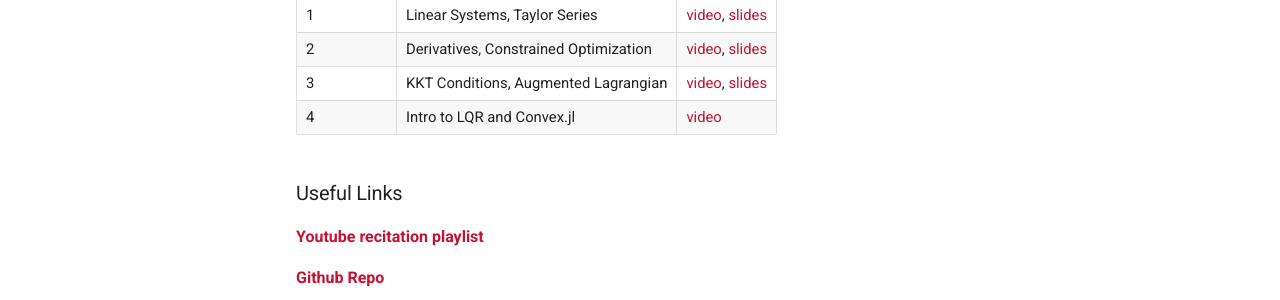
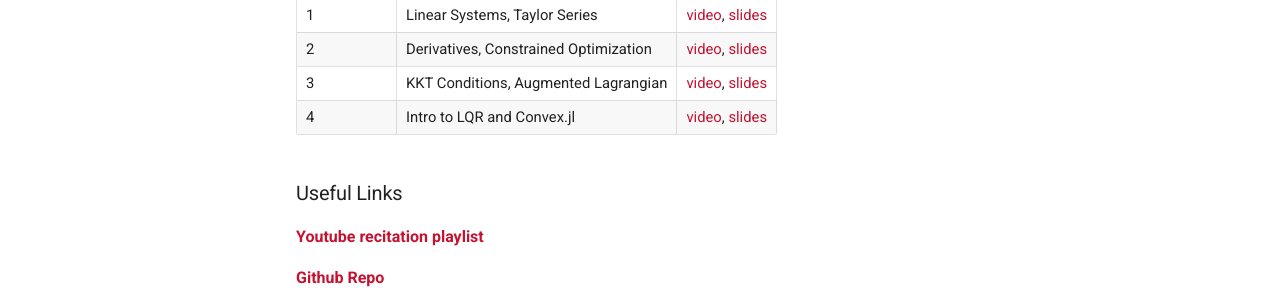
Before and after one commit to cmu-optimal-control/cmu-optimal-control.github.io, an MkDocs documentation site: the page built from docs/recitations.md, in a window 1280 px wide and 1385 px high. Shown: the part 360-660 px from the top of the window. Built offline with MkDocs 1.6.1 and Material for MkDocs 9.7.7, drawn with Linux system fonts in a browser that asks for light colours.

Commit message:
add rec 4 notes

```diff
--- a/docs/recitations.md
+++ b/docs/recitations.md
@@ -5,7 +5,7 @@
 | 1     |  Linear Systems, Taylor Series  |[video](https://youtu.be/97JZi5ztc3c?si=YyChhlIZy_MdUp89), [slides](https://github.com/Optimal-Control-16-745/recitations-2024/blob/main/1_19/1-19-recitation.pdf) |
 | 2     |  Derivatives, Constrained Optimization  |[video](https://youtu.be/uk2hs1RgOak), [slides](https://github.com/Optimal-Control-16-745/recitations-2024/blob/main/1_26/1-26-recitation.pdf) |
 | 3     |  KKT Conditions, Augmented Lagrangian  |[video](https://youtu.be/jyq7_GoT0H4), [slides](https://github.com/Optimal-Control-16-745/recitations-2024/blob/main/2_02/2-02-recitation.pdf) |
-| 4     |  Intro to LQR and Convex.jl |[video](https://youtu.be/ScxZKBW44dY)  |
+| 4     |  Intro to LQR and Convex.jl |[video](https://youtu.be/ScxZKBW44dY), [slides](https://github.com/Optimal-Control-16-745/recitations-2024/blob/main/2_09/2-09-recitation.pdf)  |
 
 
 
```
